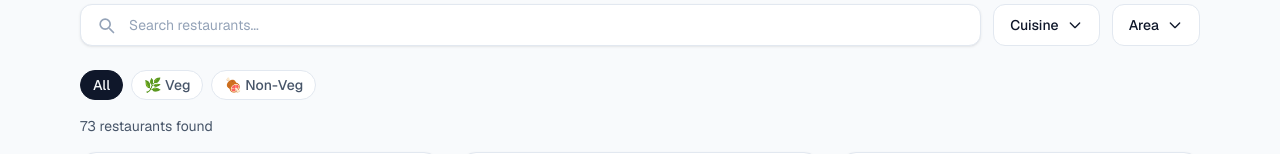
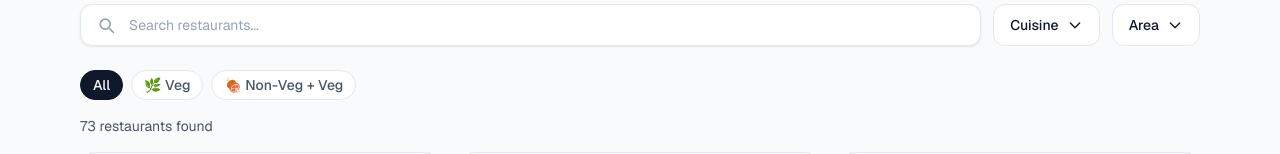
Before and after one commit to Sonic337/halal-pune, a Next.js app: page / in a window 1280 px wide. Shown: the part 280-434 px from the top of the page. Built offline with nearby package versions, Linux system fonts and the light colour scheme.

Commit message:
Rename Non-Veg filter pill to Non-Veg + Veg

```diff
--- a/app/page.tsx
+++ b/app/page.tsx
@@ -232,7 +232,7 @@ export default function Home() {
         {/* Diet filter pills */}
         <div className="flex gap-2 mb-4">
           {(["all", "veg", "non-veg"] as const).map((d) => {
-            const labels = { all: "All", veg: "🌿 Veg", "non-veg": "🍖 Non-Veg" };
+            const labels = { all: "All", veg: "🌿 Veg", "non-veg": "🍖 Non-Veg + Veg" };
             const isActive = dietFilter === d;
             return (
               <button
```
